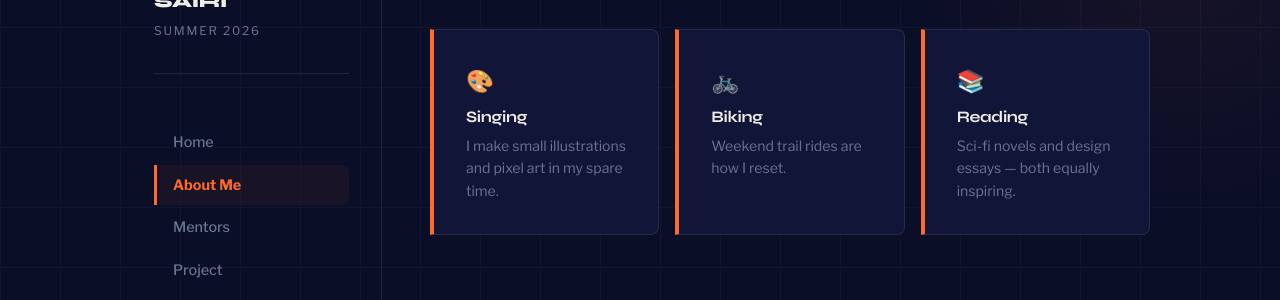
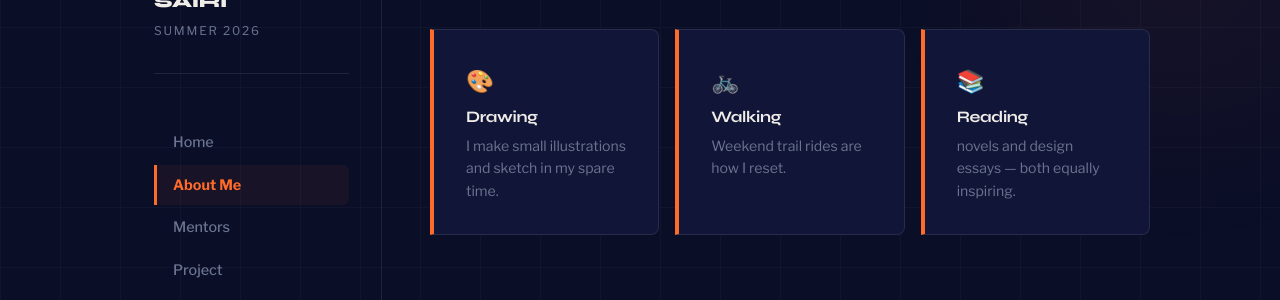
Before and after one commit to stephanieegwuchukwu-ai/stephanieegwuchukwu-aiceamls26.github.io, a Jekyll site: the page built from pages/about-me.md, in a window 1280 px wide and 900 px high, scrolled down 819 px. Shown: the part 153-453 px from the top of the window. Built offline with Jekyll 4.4.1, drawn with Linux system fonts in a browser that asks for light colours.

Commit message:
Update about-me.md

```diff
--- a/pages/about-me.md
+++ b/pages/about-me.md
@@ -17,14 +17,14 @@ about:
 
   hobbies:
     - icon: 🎨
-      title: Singing
-      description: I make small illustrations and pixel art in my spare time.
+      title: Drawing
+      description: I make small illustrations and sketch in my spare time.
     - icon: 🚲
-      title: Biking
+      title: Walking
       description: Weekend trail rides are how I reset.
     - icon: 📚
       title: Reading
-      description: Sci-fi novels and design essays — both equally inspiring.
+      description: novels and design essays — both equally inspiring.
 
   gallery:
     - image: /assets/images/gallery-1.svg
```
